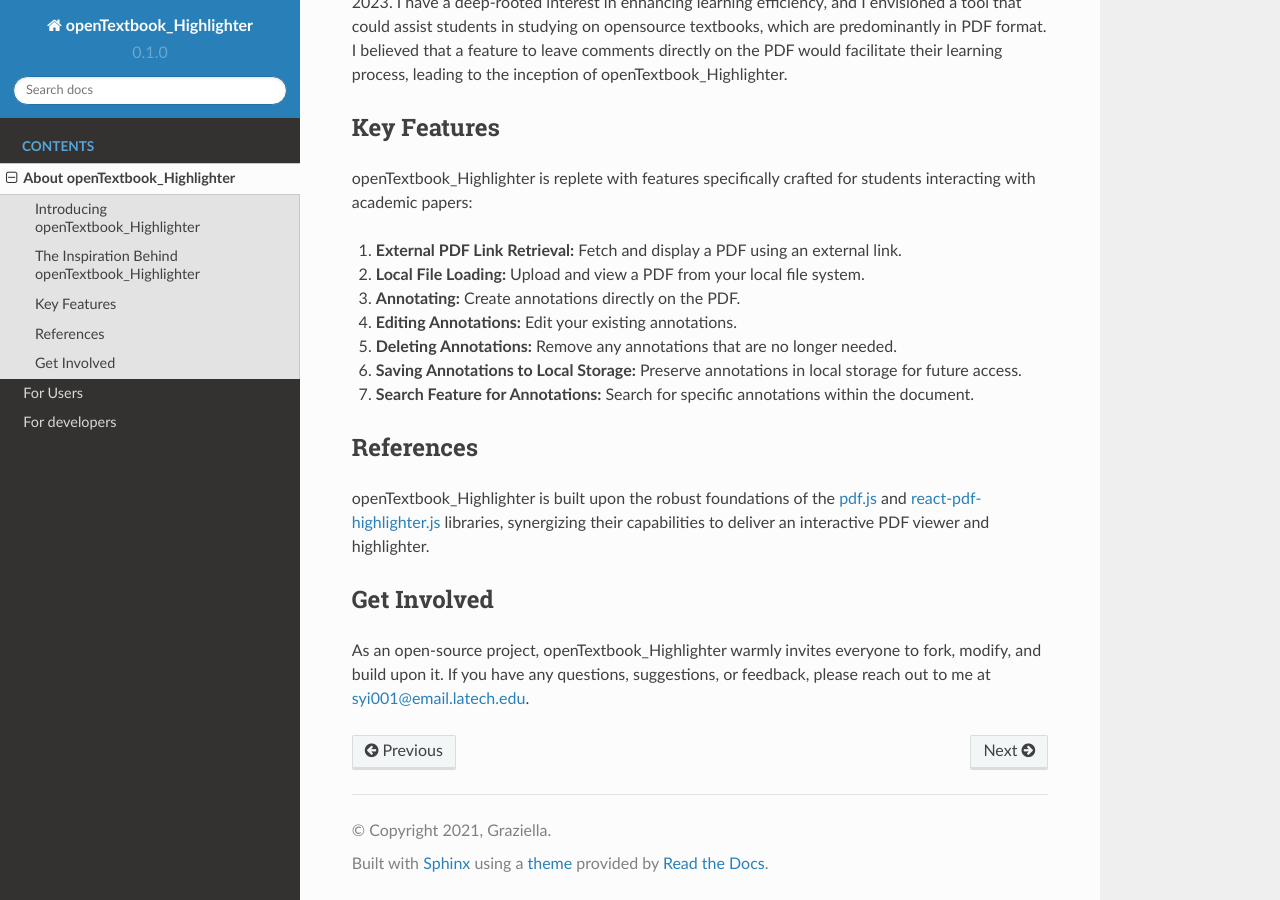
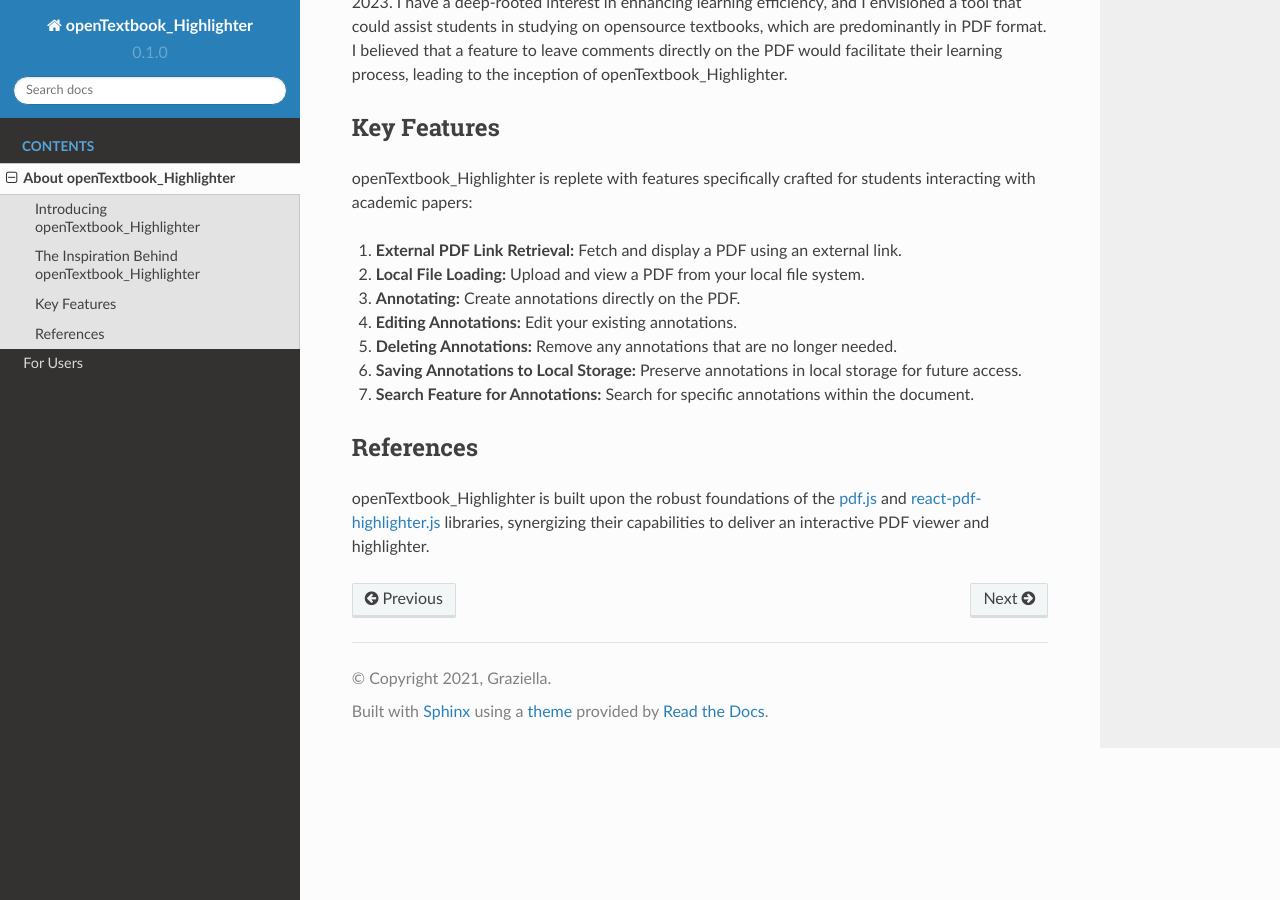
Before and after one commit to shlee87/opentextbook_highlighter_document, a Sphinx documentation site: the page built from docs/source/About/index.rst, in a window 1280 px wide and 900 px high, scrolled down 521 px. Built offline with Sphinx 7.4.7 and the Read the Docs theme 2.0.0, drawn with Linux system fonts in a browser that asks for light colours; pages that are not in the unit, such as notebooks, are missing from menus.

Commit message:
update from version 1.0

```diff
--- a/docs/source/About/index.rst
+++ b/docs/source/About/index.rst
@@ -28,6 +28,6 @@ References
 ----------
 openTextbook_Highlighter is built upon the robust foundations of the `pdf.js <https://mozilla.github.io/pdf.js/>`_ and `react-pdf-highlighter.js <https://github.com/agentcooper/react-pdf-highlighter>`_ libraries, synergizing their capabilities to deliver an interactive PDF viewer and highlighter.
 
-Get Involved
-------------
-As an open-source project, openTextbook_Highlighter warmly invites everyone to fork, modify, and build upon it. If you have any questions, suggestions, or feedback, please reach out to me at `syi001@email.latech.edu <mailto:syi001@email.latech.edu>`_.
+.. Get Involved
+.. ------------
+.. As an open-source project, openTextbook_Highlighter warmly invites everyone to fork, modify, and build upon it. If you have any questions, suggestions, or feedback, please reach out to me at `syi001@email.latech.edu <mailto:syi001@email.latech.edu>`_.
--- a/docs/source/index.rst
+++ b/docs/source/index.rst
@@ -15,4 +15,4 @@ openTextbook_Highlighter is a dynamic tool designed to enhance your interaction
 
    About/index
    users/index
-   developers/index
+   .. developers/index
```
